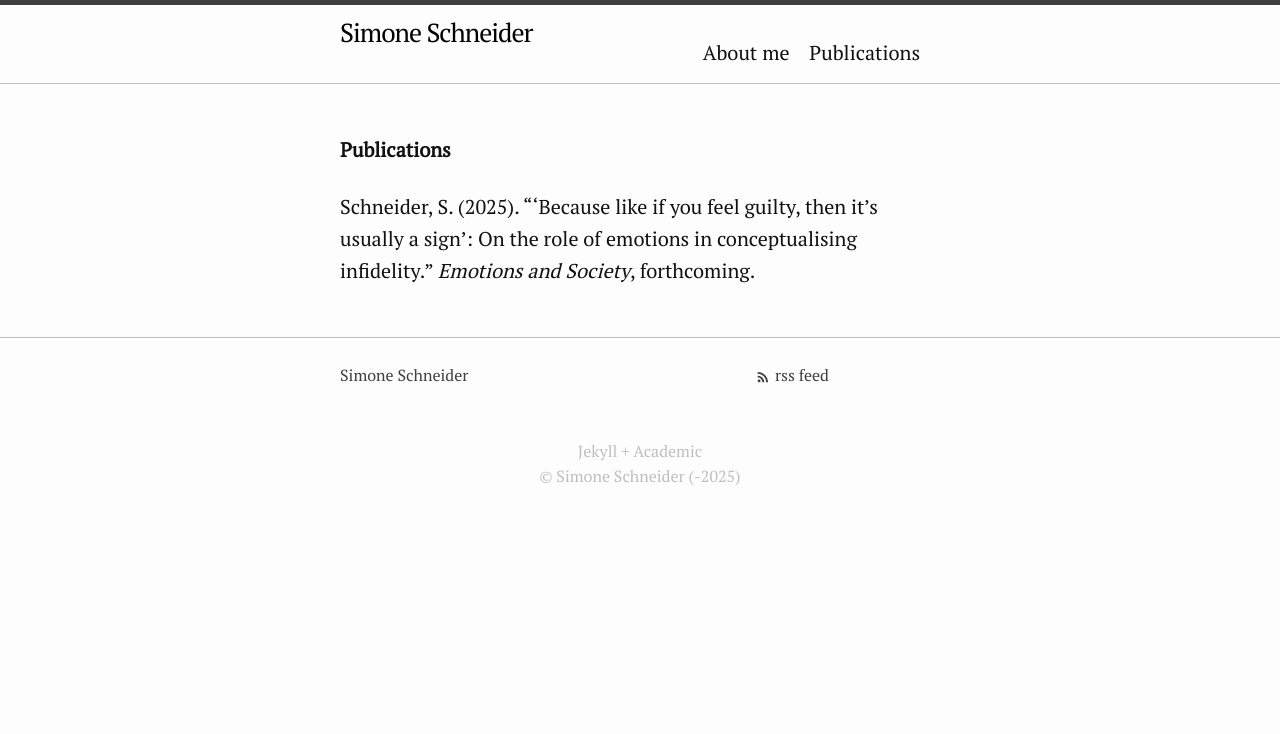
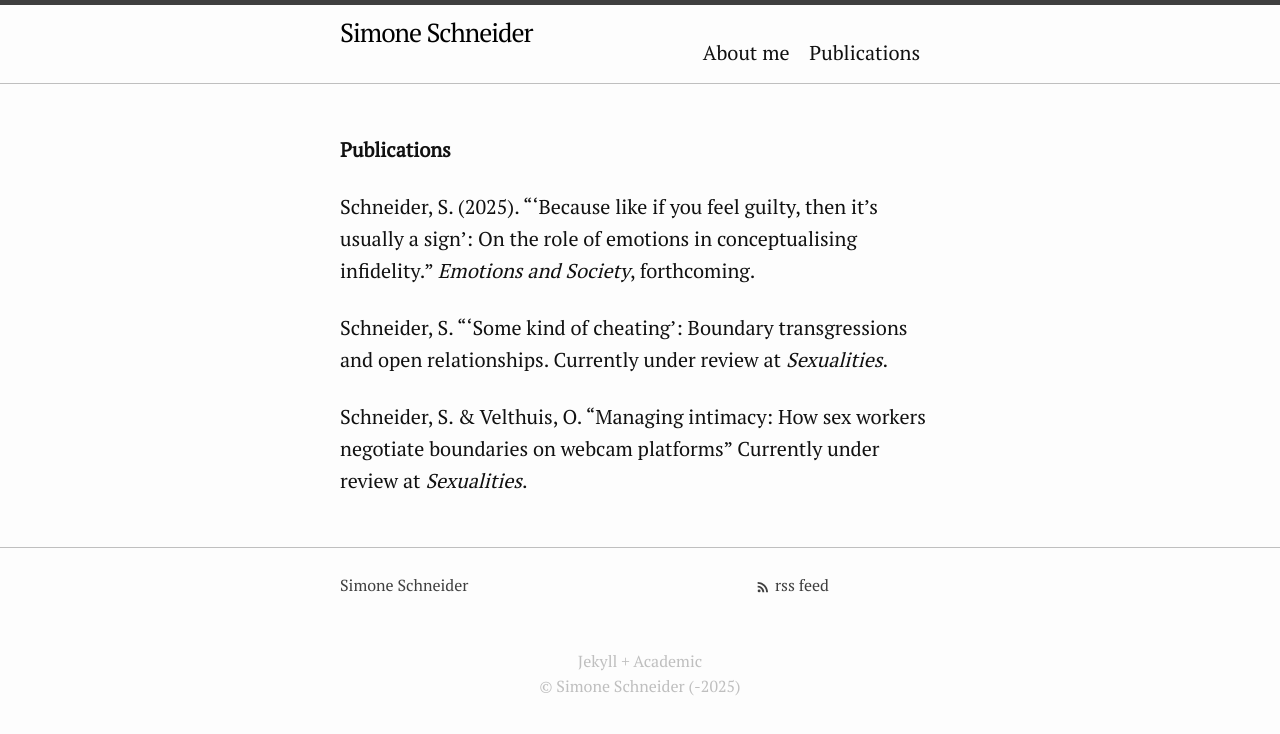
Before and after one commit to simone-schneider/simone-schneider.github.io, a Jekyll site: the page built from _pages/publications.md, in a window 1280 px wide. Shown: the top 734 px of the page. Built offline with Jekyll 4.4.1, drawn with Linux system fonts in a browser that asks for light colours.

Commit message:
Update publications.md

```diff
--- a/_pages/publications.md
+++ b/_pages/publications.md
@@ -7,3 +7,7 @@ layout: page
 **Publications**
 
 Schneider, S. (2025). "'Because like if you feel guilty, then it's usually a sign': On the role of emotions in conceptualising infidelity." *Emotions and Society*, forthcoming.
+
+Schneider, S. "'Some kind of cheating': Boundary transgressions and open relationships. Currently under review at *Sexualities*.
+
+Schneider, S. & Velthuis, O. "Managing intimacy: How sex workers negotiate boundaries on webcam platforms" Currently under review at *Sexualities*.
```
